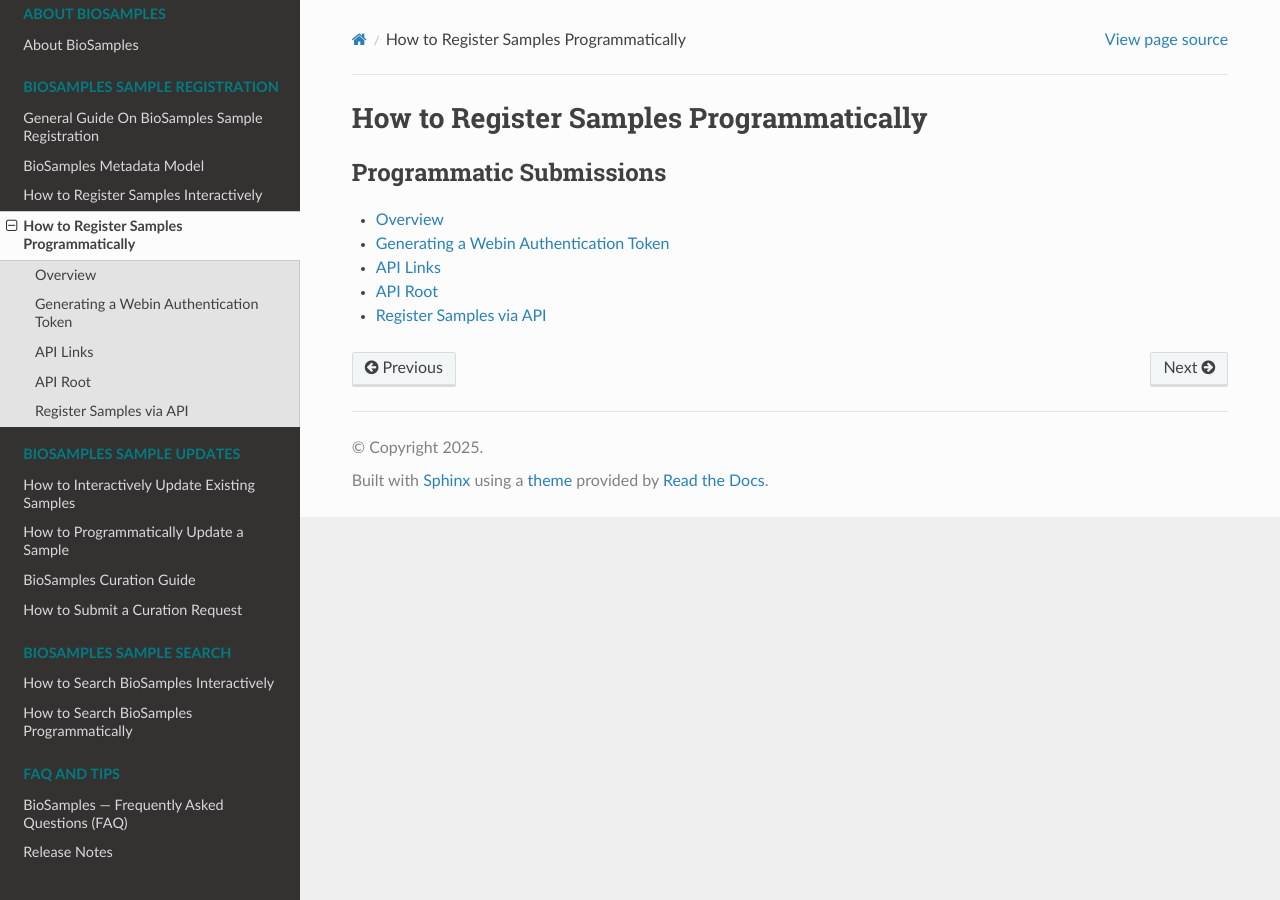
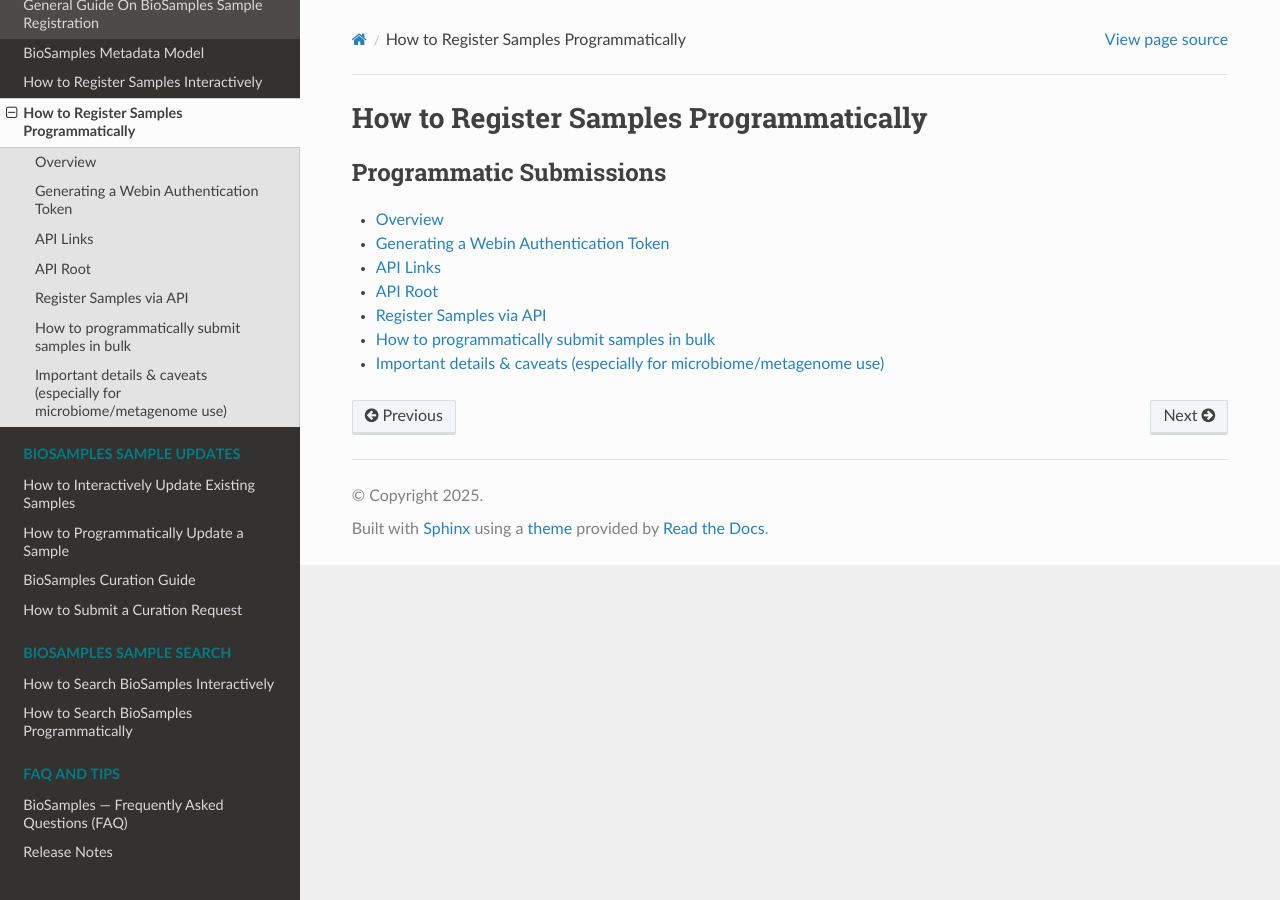
Before and after one commit to EBIBioSamples/read_docs, a Sphinx documentation site: the page built from docs/submit/programmatically.rst, in a window 1280 px wide. Built offline with Sphinx 7.4.7 and the Read the Docs theme 3.1.0, drawn with Linux system fonts in a browser that asks for light colours.

Commit message:
add bulk-submit.rst

```diff
--- a/docs/search/search-programmatically.rst
+++ b/docs/search/search-programmatically.rst
@@ -88,9 +88,9 @@ Filter by BioSamples accession.
 
 **Examples**
 
-- `filter=acc:SAMEA341514
-- `filter=acc:SAMN.* *(Only NCBI samples)*
-- `filter=acc:SAMD.* *(Only DDBJ accessions)*
+- `filter=acc:SAMEA341514`
+- `filter=acc:SAMN.* *(Only NCBI samples)*`
+- `filter=acc:SAMD.* *(Only DDBJ accessions)*`
 
 ---
 
--- a/docs/submit/programmatically.rst
+++ b/docs/submit/programmatically.rst
@@ -11,3 +11,4 @@ How to Register Samples Programmatically
     programmatically/links
     programmatically/API-root
     programmatically/submit
+    programmatically/bulk-submit
```
Also changed, not shown: docs/submit/programmatically/bulk-submit.rst (added, +28 -0 lines).
